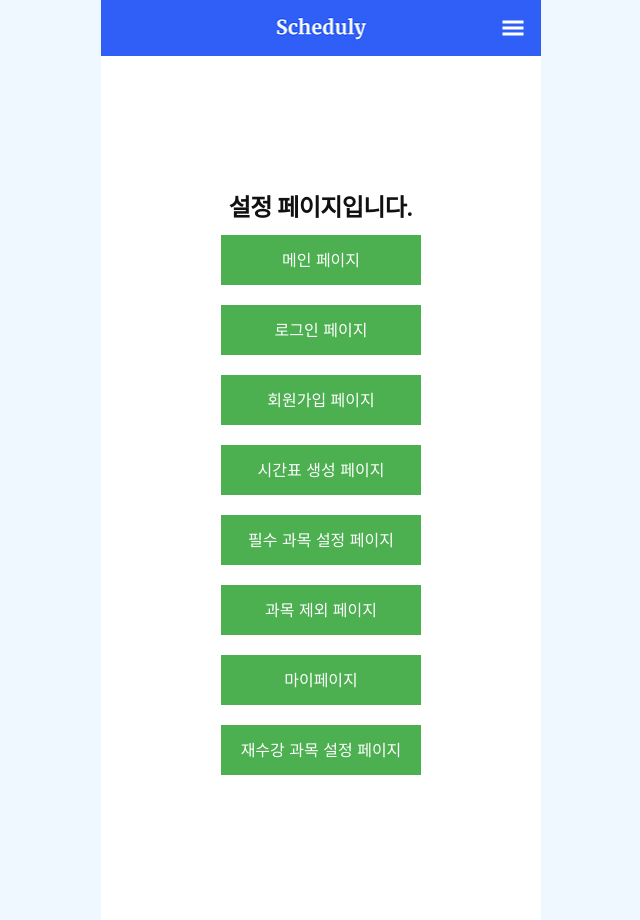
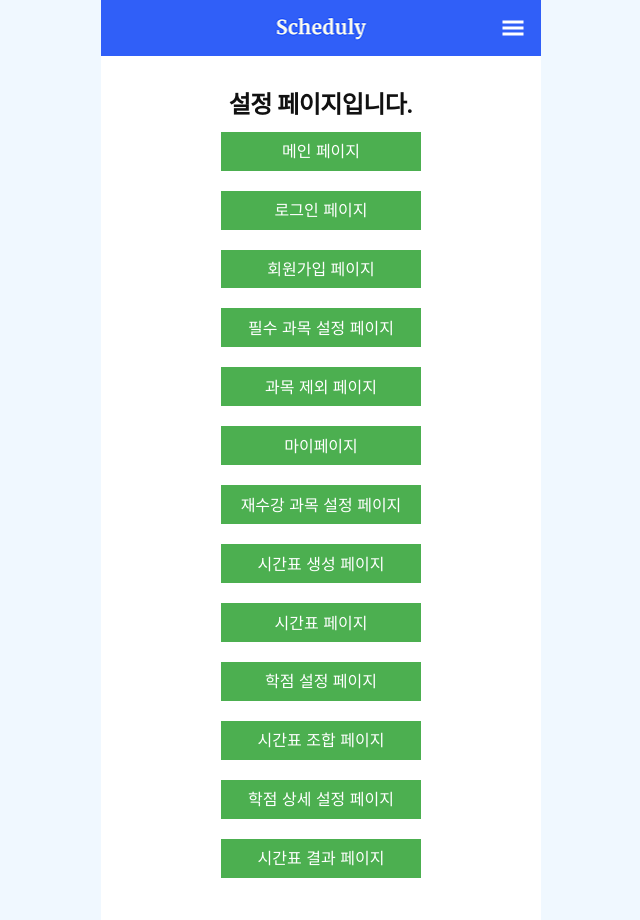
Before and after one commit to tlstkdgus/FE, a React (Create React App) app: page / in a window 1280 px wide. Shown: the whole page, without its empty margins (319-959 px from the left). Built offline with nearby package versions, Linux system fonts and the light colour scheme; a web font is replaced by a local one.

Commit message:
Feat: 라우팅 설정

```diff
--- a/src/pages/Setting.jsx
+++ b/src/pages/Setting.jsx
@@ -39,9 +39,6 @@ export default function Setting() {
       <ChooseButton onClick={() => gotoPage("/signup")}>
         회원가입 페이지
       </ChooseButton>
-      <ChooseButton onClick={() => gotoPage("/create")}>
-        시간표 생성 페이지
-      </ChooseButton>
       <ChooseButton onClick={() => gotoPage("/essential")}>
         필수 과목 설정 페이지
       </ChooseButton>
@@ -54,6 +51,24 @@ export default function Setting() {
       <ChooseButton onClick={() => gotoPage("/retake")}>
         재수강 과목 설정 페이지
       </ChooseButton>
+      <ChooseButton onClick={() => gotoPage("/create")}>
+        시간표 생성 페이지
+      </ChooseButton>
+      <ChooseButton onClick={() => gotoPage("/day")}>
+        시간표 페이지
+      </ChooseButton>
+      <ChooseButton onClick={() => gotoPage("/credit")}>
+        학점 설정 페이지
+      </ChooseButton>
+      <ChooseButton onClick={() => gotoPage("/combination")}>
+        시간표 조합 페이지
+      </ChooseButton>
+      <ChooseButton onClick={() => gotoPage("/detailedcredit")}>
+        학점 상세 설정 페이지
+      </ChooseButton>
+      <ChooseButton onClick={() => gotoPage("/result")}>
+        시간표 결과 페이지
+      </ChooseButton>
     </PageContainer>
   );
 }
--- a/src/router.jsx
+++ b/src/router.jsx
@@ -2,14 +2,18 @@ import React from "react";
 import { BrowserRouter, Route, Routes } from "react-router-dom";
 import Main from "./pages/Main";
 import Login from "./pages/Login";
-import Create from "./pages/Create";
 import Essential from "./pages/Essential";
 import Exclude from "./pages/Exclude";
 import MyPage from "./pages/MyPage";
 import Retake from "./pages/Retake";
 import SignUp from "./pages/SignUp";
 import Setting from "./pages/Setting";
-
+import Create from "./pages/Create";
+import Day from "./pages/Day";
+import Credit from "./pages/Credit";
+import Combination from "./pages/Combination";
+import Result from "./pages/Result";
+import DetailedCredit from "./pages/DetailedCredit";
 const RouterComponent = () => {
   return (
     <Routes>
@@ -17,11 +21,16 @@ const RouterComponent = () => {
       <Route path="/main" element={<Main />} />
       <Route path="/login" element={<Login />} />
       <Route path="/signup" element={<SignUp />} />
-      <Route path="/create" element={<Create />} />
       <Route path="/essential" element={<Essential />} />
       <Route path="/exclude" element={<Exclude />} />
       <Route path="/mypage" element={<MyPage />} />
       <Route path="/retake" element={<Retake />} />
+      <Route path="/create" element={<Create />} />
+      <Route path="/day" element={<Day />} />
+      <Route path="/credit" element={<Credit />} />
+      <Route path="/combination" element={<Combination />} />
+      <Route path="/detailedcredit" element={<DetailedCredit />} />
+      <Route path="/result" element={<Result />} />
     </Routes>
   );
 };
```
